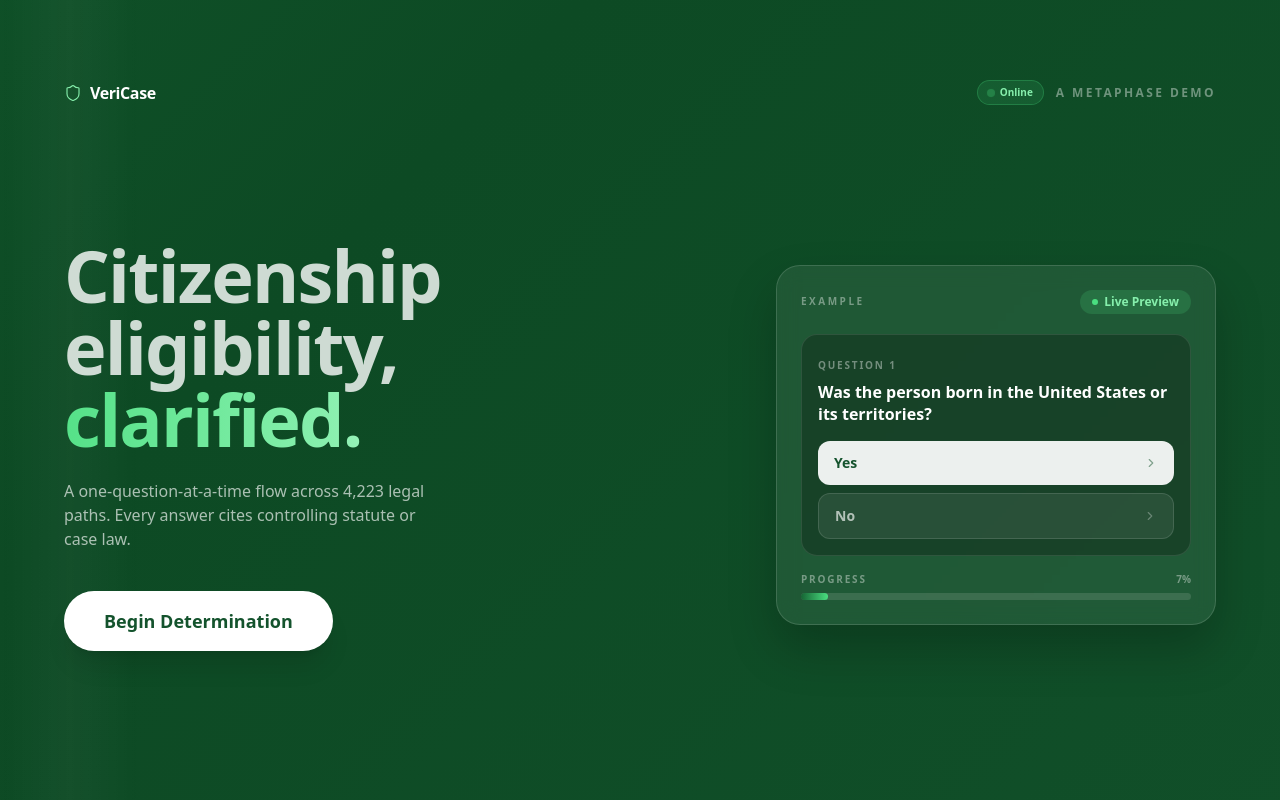
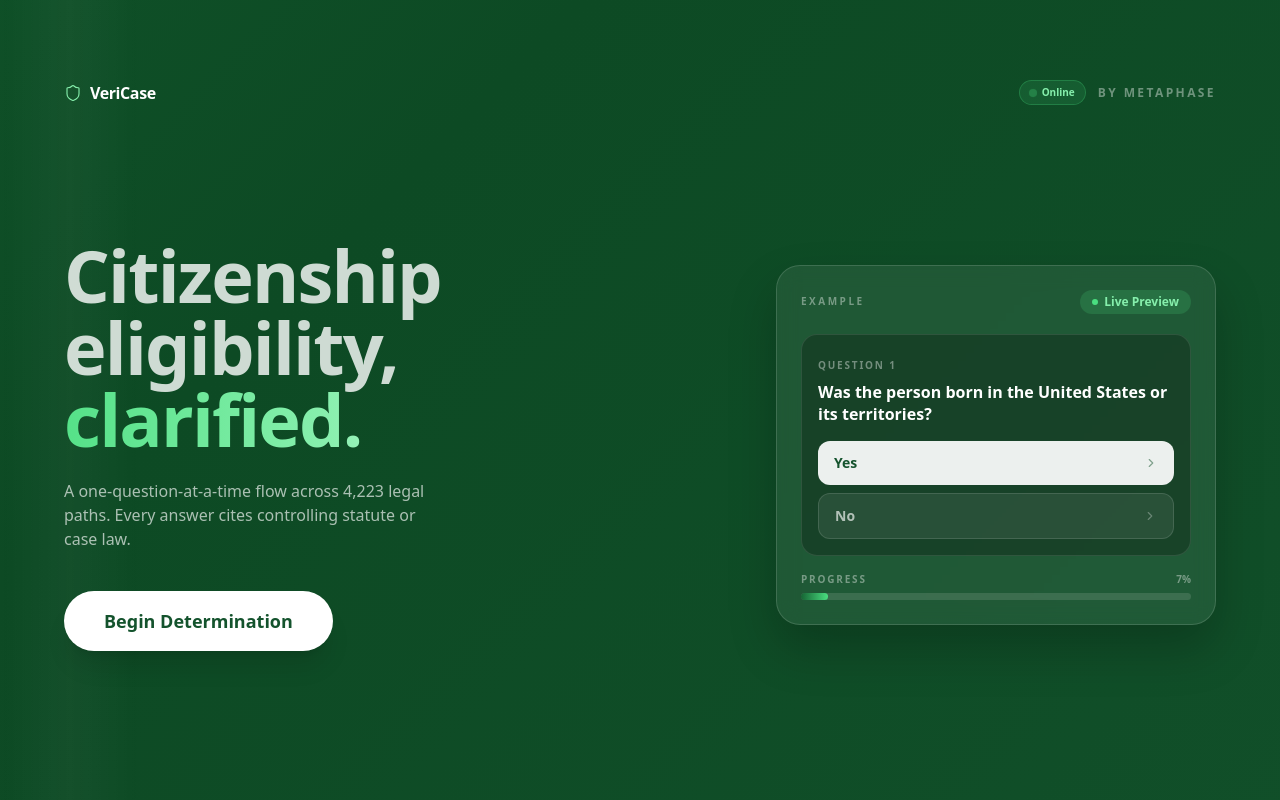
Before and after one commit to ellietngo/VeriCase-Demo, a React (Vite) app: page / in a window 1280 px wide. Shown: the top 800 px of the page. Built offline with nearby package versions, Linux system fonts and the light colour scheme; no server answers.

Commit message:
chore: rename 'A MetaPhase Demo' to 'by MetaPhase'

```diff
--- a/src/pages/LandingPage.tsx
+++ b/src/pages/LandingPage.tsx
@@ -64,7 +64,7 @@ export default function LandingPage({ onStart }: { onStart: () => void }) {
               {online ? 'Online' : 'Offline'}
             </div>
             <span className="text-xs font-semibold uppercase tracking-[0.2em] text-white/40 select-none">
-              A MetaPhase Demo
+              by MetaPhase
             </span>
           </div>
         </div>
```
